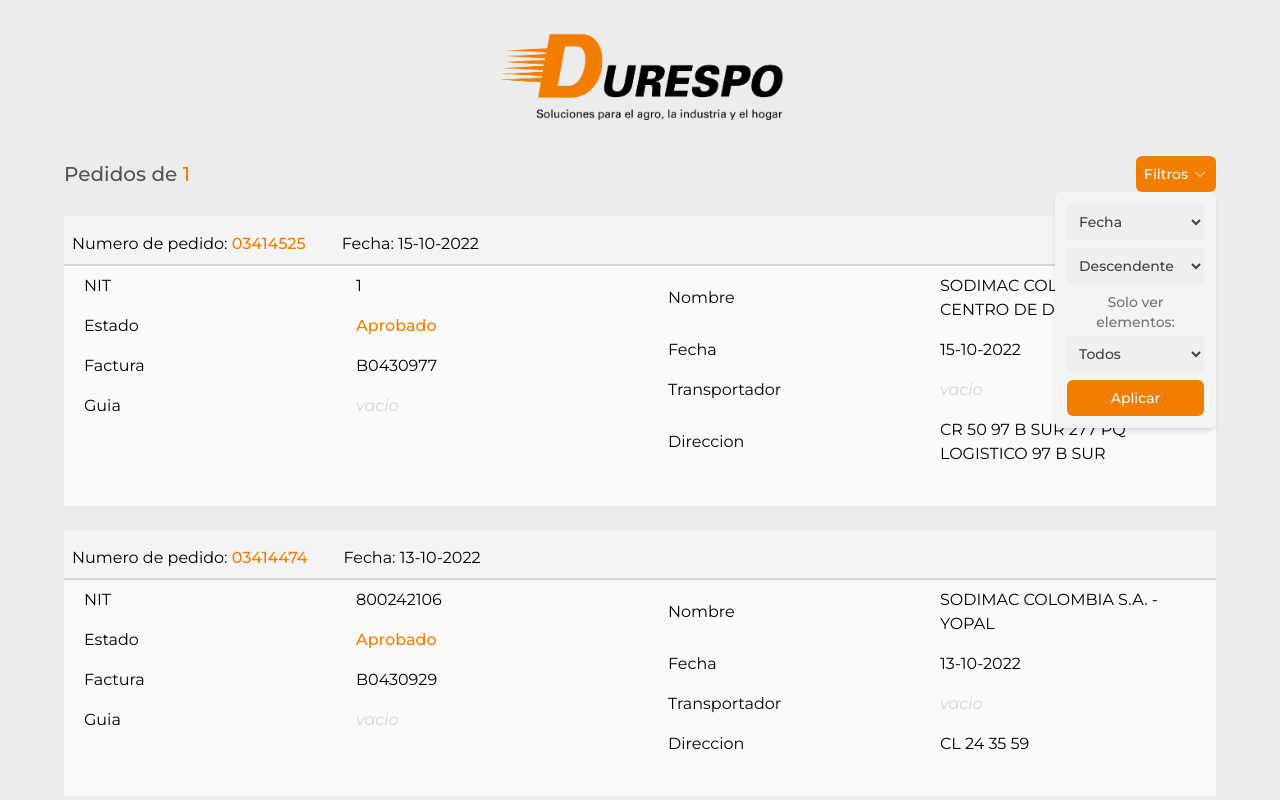
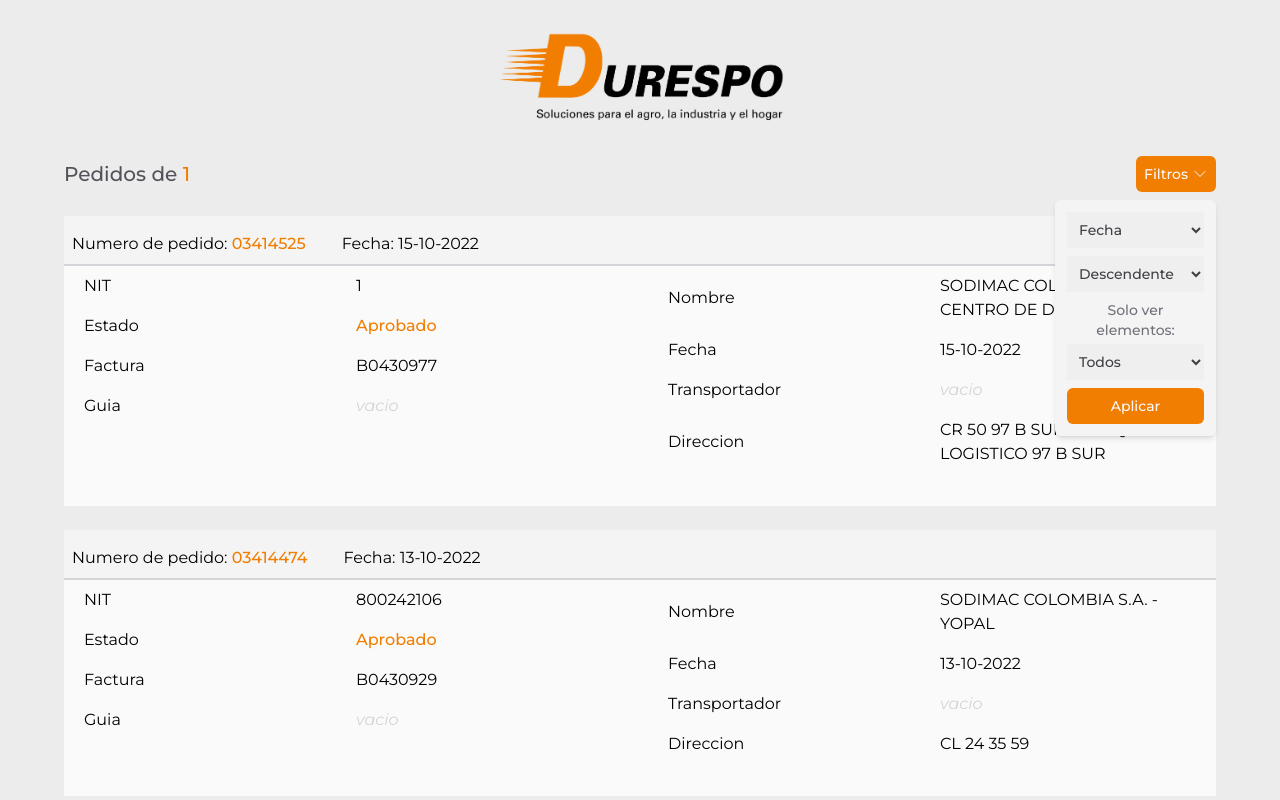
Before and after one commit to DiegoCadavid/consulta-pedidos, a React (Vite) app: page /pedidos/1 in a window 1280 px wide. Both pictures are taken after a click on the button "Filtros". Shown: the top 800 px of the page. Built offline with nearby package versions, Linux system fonts and the light colour scheme.

Commit message:
edit: dropdown edit style

```diff
--- a/src/components/orders/OrderFilter.jsx
+++ b/src/components/orders/OrderFilter.jsx
@@ -43,7 +43,7 @@
         </svg>
       </button>
       {showDropdown && (
-        <div className="absolute z-10 right-0 p-3 bg-zinc-100 shadow-md rounded-md text-sm animate-fade ">
+        <div className="absolute z-10 right-0 mt-2 p-3 bg-zinc-100 shadow-md rounded-md text-sm animate-fade ">
           <form
             onSubmit={handleHookSubmit(handleSubmit)}
             className="text-zinc-700 flex flex-col gap-2">
```
